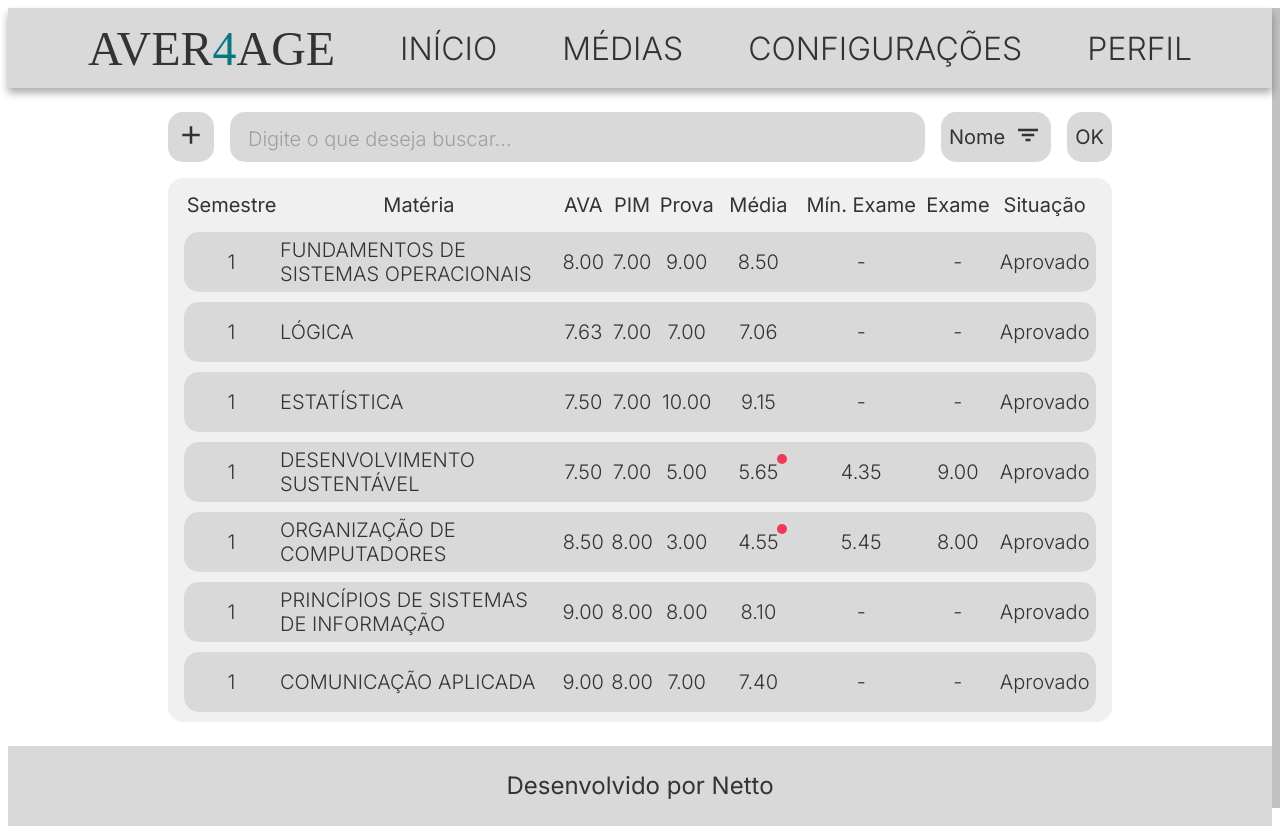
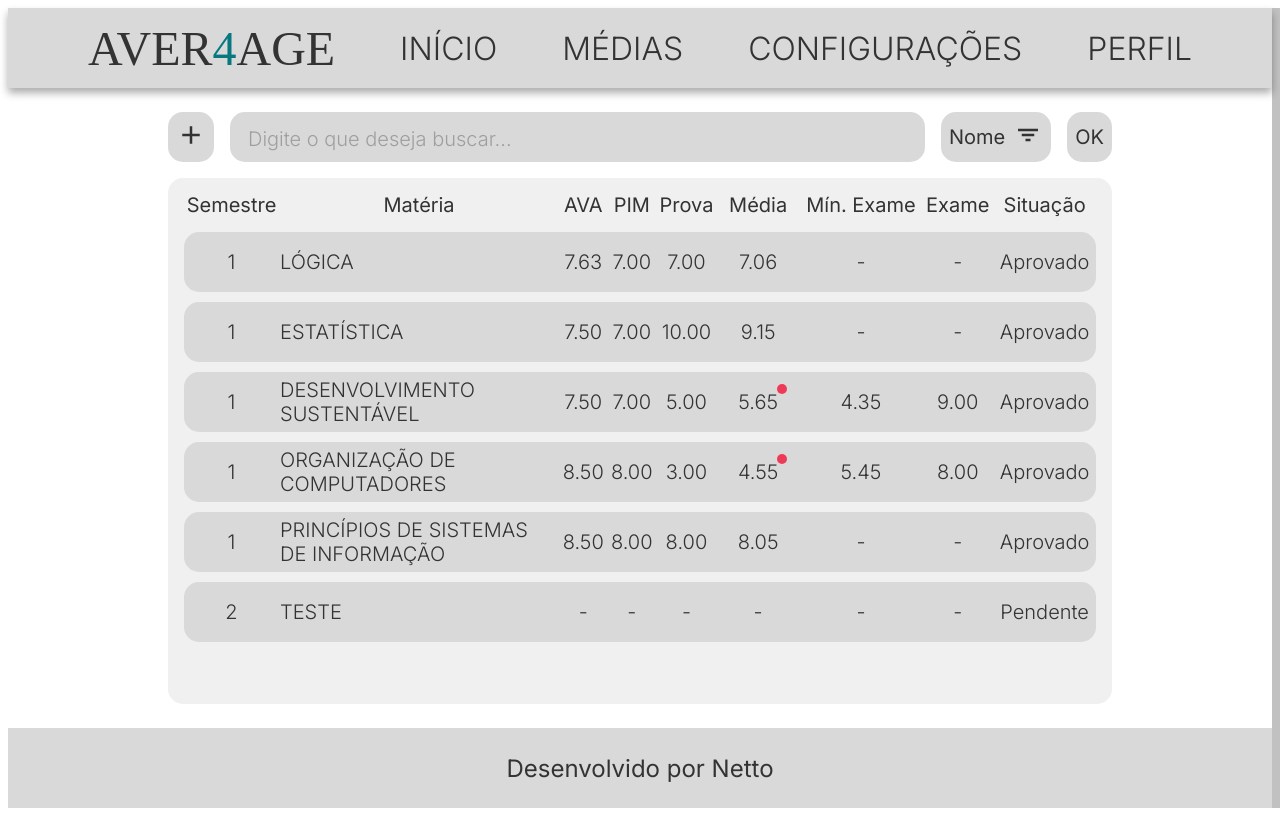
Before and after one commit to netto0/aver4age, a React (Vite) app: page / in a window 1280 px wide. Built offline with nearby package versions, Linux system fonts and the light colour scheme; data requests are answered from the project's data file; some icons are missing; a web font is replaced by a local one.

Commit message:
Edit and Delete crud functions and adjusts

```diff
--- a/backend/db.json
+++ b/backend/db.json
@@ -1,19 +1,6 @@
 {
   "subjects": [
     {
-      "id": 1,
-      "name": "FUNDAMENTOS DE SISTEMAS OPERACIONAIS",
-      "semester": 1,
-      "ava1": 2,
-      "ava2": 2,
-      "ava3": 1.75,
-      "ava4": 2.25,
-      "pim": 7,
-      "exam": 9,
-      "summerSchoolGrade": null
-    },
-    {
-      "id": 2,
       "name": "LÓGICA",
       "semester": 1,
       "ava1": 2.25,
@@ -22,7 +9,8 @@
       "ava4": 2.25,
       "pim": 7,
       "exam": 7,
-      "summerSchoolGrade": null
+      "summerSchoolGrade": null,
+      "id": 2
     },
     {
       "id": 3,
@@ -61,28 +49,28 @@
       "summerSchoolGrade": 8
     },
     {
-      "id": 6,
       "name": "PRINCÍPIOS DE SISTEMAS DE INFORMAÇÃO",
       "semester": 1,
-      "ava1": 2.5,
+      "ava1": "3",
       "ava2": 2.25,
-      "ava3": 2,
+      "ava3": "1",
       "ava4": 2.25,
       "pim": 8,
       "exam": 8,
-      "summerSchoolGrade": null
+      "summerSchoolGrade": null,
+      "id": 6
     },
     {
-      "id": 7,
-      "name": "COMUNICAÇÃO APLICADA",
-      "semester": 1,
-      "ava1": 2,
-      "ava2": 2.5,
-      "ava3": 2.25,
-      "ava4": 2.25,
-      "pim": 8,
-      "exam": 7,
-      "summerSchoolGrade": null
+      "name": "TESTE",
+      "semester": "2",
+      "ava1": "",
+      "ava2": "",
+      "ava3": "",
+      "ava4": "",
+      "pim": "",
+      "exam": "",
+      "summerSchoolGrade": "",
+      "id": 7
     }
   ]
 }
--- a/src/api/Subjects.js
+++ b/src/api/Subjects.js
@@ -2,7 +2,72 @@ import axios from "axios";
 
 const baseUrl = "http://localhost:3000";
 
-export default async function getSubjects() {
-  const resp = await axios.get(`${baseUrl}/subjects`)
-  return resp.data
-};
+async function getSubjects() {
+  const resp = await axios.get(`${baseUrl}/subjects`);
+  return resp.data;
+}
+
+async function getSubject(id) {
+  const resp = await axios.get(`${baseUrl}/subjects/${id}`)
+  return resp.data;
+}
+
+async function deleteSubject(id) {
+  const resp = await axios.delete(`${baseUrl}/subjects/${id}`)
+  return resp.data;
+}
+
+async function addSubject(
+  name,
+  semester,
+  ava1 = null,
+  ava2 = null,
+  ava3 = null,
+  ava4 = null,
+  pim = null,
+  exam = null,
+  summerGrade = null
+) {
+  const postBody = {
+    name: name,
+    semester: semester,
+    ava1: ava1,
+    ava2: ava2,
+    ava3: ava3,
+    ava4: ava4,
+    pim: pim,
+    exam: exam,
+    summerSchoolGrade: summerGrade,
+  };
+  const resp = await axios.post(`${baseUrl}/subjects`, postBody);
+  return resp.data;
+}
+
+async function editSubject(
+  id,
+  name,
+  semester,
+  ava1,
+  ava2,
+  ava3,
+  ava4,
+  pim,
+  exam,
+  summerGrade
+) {
+  const reqBody = {
+    name: name,
+    semester: semester,
+    ava1: ava1,
+    ava2: ava2,
+    ava3: ava3,
+    ava4: ava4,
+    pim: pim,
+    exam: exam,
+    summerSchoolGrade: summerGrade,
+  };
+  const resp = await axios.put(`${baseUrl}/subjects/${id}`, reqBody);
+  return resp.data;
+}
+
+export { getSubjects, getSubject, addSubject, editSubject, deleteSubject };
--- a/src/components/pages/AddSubjectBox/AddSubjectBox.jsx
+++ b/src/components/pages/AddSubjectBox/AddSubjectBox.jsx
@@ -1,34 +1,77 @@
-import React from "react";
+import React, { useState } from "react";
 import Button from "../../elements/Button";
 import Input from "../../elements/Input";
 import styles from "./AddSubjectBox.module.css";
 import { IoMdCloseCircleOutline } from "react-icons/io";
 import { GlobalSettingsContext } from "../../../providers/globalSettings";
+import { addSubject } from "../../../api/Subjects"
 
 export default function AddSubjectBox() {
 
-  const {setModalActive} = React.useContext(GlobalSettingsContext)
+  const {formData, setFormData, getData} = React.useContext(GlobalSettingsContext)
 
-    return (
+  const handleChange = (e, key) => {
+    setFormData({ ...formData, [key]: e.target.value });
+  };
+
+  const closeScreen = () => {
+    setFormData({
+        name: "",
+        semester: "",
+        ava1: "",
+        ava2: "",
+        ava3: "",
+        ava4: "",
+        pim: "",
+        exam: "",
+        summerSchoolGrade: "",
+    })
+    setModalActive(null)
+  }
+
+  const sendForm = async (e, {name, semester, ava1, ava2, ava3, ava4, pim, exam, summerSchoolGrade}) => {
+    e.preventDefault()
+    const res = await addSubject(name, semester, ava1, ava2, ava3, ava4, pim, exam, summerSchoolGrade)
+    if(res) {
+      getData()
+    }
+    closeScreen()
+  }
+
+  const { setModalActive } = React.useContext(GlobalSettingsContext);
+
+  return (
     <div className={styles.addSubjectContainer}>
+      {/* {JSON.stringify(formData)} */}
       <form>
-        <IoMdCloseCircleOutline onClick={() => setModalActive(null)}/>
+        <IoMdCloseCircleOutline onClick={closeScreen} />
         <legend>Adicionar Matéria</legend>
-        <Input name="subjectName" placeholder="Nome da Matéria" />
-        <Input name="semester" placeholder="Semestre" />
+        <Input
+          name="subjectName"
+          type="text"
+          placeholder="Nome da Matéria"
+          value={formData.name}
+          onChange={(e) => handleChange(e, "name")}
+        />
+        <Input name="semester" type="number" placeholder="Semestre" onChange={(e) => handleChange(e, "semester")}/>
         <div className={styles.double}>
-          <Input name="ava1" placeholder="Questionário I AVA" />
-          <Input name="ava2" placeholder="Questionário II AVA" />
+          <Input name="ava1" type="number" placeholder="Questionário I AVA" onChange={(e) => handleChange(e, "ava1")}/>
+          <Input name="ava2" type="number" placeholder="Questionário II AVA" onChange={(e) => handleChange(e, "ava2")}/>
         </div>
         <div className={styles.double}>
-          <Input name="ava3" placeholder="Questionário III AVA" />
-          <Input name="ava4" placeholder="Questionário IV AVA" />
+          <Input name="ava3" type="number" placeholder="Questionário III AVA" onChange={(e) => handleChange(e, "ava3")}/>
+          <Input name="ava4" type="number" placeholder="Questionário IV AVA" onChange={(e) => handleChange(e, "ava4")}/>
         </div>
-        <Input name="pim" placeholder="PIM" />
-        <Input name="exam" placeholder="Prova" />
+        <Input name="pim" type="number" placeholder="PIM" onChange={(e) => handleChange(e, "pim")}/>
+        <Input name="exam" type="number" placeholder="Prova" onChange={(e) => handleChange(e, "exam")}/>
         <div className={styles.double}>
-          <Button label="Cancelar" red={true} width="1000px" onClick={() => setModalActive(null)}/>
-          <Button label="Confirmar" green={true} />
+          <Button
+            label="Cancelar"
+            red={true}
+            width="1000px"
+            onClick={closeScreen}
+          />
+          <Button label="Confirmar" green={true} onClick={(e) => sendForm(e, formData)}/>
         </div>
       </form>
     </div>
--- a/src/components/pages/Averages/ListBox.jsx
+++ b/src/components/pages/Averages/ListBox.jsx
@@ -1,42 +1,58 @@
 import styles from "./ListBox.module.css";
-import getSubjects from "../../../api/Subjects";
+// import {getSubjects, getSubject} from "../../../api/Subjects";
+import {getSubject} from "../../../api/Subjects";
 import React, { useCallback, useEffect, useState } from "react";
 import { GlobalSettingsContext } from "../../../providers/globalSettings";
 import EditSubjectBox from "../EditSubjectBox/EditSubjectBox";
 
 export default function ListBox() {
-  const [subjects, setSubjects] = useState([]);
+  const {formData, setFormData, getData, setModalActive, subjects} = React.useContext(GlobalSettingsContext)
 
   function getAverage(ava, pim, exam) {
-    return ((ava + 2 * pim + 7 * exam) / 10).toFixed(2);
+    if (ava && pim && exam) {
+      return ((parseFloat(ava) + (2 * parseFloat(pim)) + (7 * parseFloat(exam))) / 10).toFixed(2);
+    } else {
+      return "-"
+    }
   }
 
   function getAvaSum(ava1, ava2, ava3, ava4) {
-    return ava1 + ava2 + ava3 + ava4;
-  }
+    if (ava1 && ava2 && ava3 && ava4) {
+      return (parseFloat(ava1) + parseFloat(ava2) + parseFloat(ava3) + parseFloat(ava4)).toFixed(2);
+  } else {
+    return "-"
+  }}
 
   function getSituation(average, exam) {
     if (average < 7) {
       const finalAverage = (parseFloat(average) + parseFloat(exam)) / 2;
       return finalAverage > 5 ? "Aprovado" : "Reprovado";
+    } else if(average > 7){
+      return "Aprovado";
     } else {
-      return "Aprovado";
+      return "Pendente"
     }
-
-    //
   }
 
-  const getData = useCallback(async () => {
-    const response = await getSubjects();
-    if (response) setSubjects(response);
+  const getSingleSubject = useCallback(async (id) => {
+    const response = await getSubject(id);
+    if (response) {
+      setFormData({...formData, ...response})
+    }
   }, []);
+
+  const openEditPage = (e) => {
+    const rowID = e.target.parentElement.id
+    getSingleSubject(rowID)
+    setModalActive(<EditSubjectBox/>)
+  }
+
 
   useEffect(() => {
     getData();
   }, []);
 
-
-  const {setModalActive} = React.useContext(GlobalSettingsContext)
+  const {} = React.useContext(GlobalSettingsContext)
 
   return (
     <div className={styles.listboxContainer}>
@@ -61,12 +77,13 @@ export default function ListBox() {
             const average = getAverage(avaSum, subject.pim, subject.exam);
 
             return (
-              <tr key={id} className={styles.tableRow} onClick={() => setModalActive(<EditSubjectBox />)}>
+              // <tr key={id} className={styles.tableRow} onClick={() => setModalActive(<EditSubjectBox />)}>
+              <tr key={id} className={styles.tableRow} id={id} onClick={(e) => openEditPage(e)}>
                 <td>{subject.semester}</td>
                 <td className={styles.subjectName}>{subject.name}</td>
-                <td>{avaSum.toFixed(2)}</td>
-                <td>{subject.pim.toFixed(2)}</td>
-                <td>{subject.exam.toFixed(2)}</td>
+                <td>{avaSum}</td>
+                <td>{subject.pim ? parseFloat(subject.pim).toFixed(2) : "-"}</td>
+                <td>{subject.exam ? parseFloat(subject.exam).toFixed(2): "-"}</td>
                 <td className={styles.average}>
                   {average}
                   {average < 7 && <div className={styles.redCircle} />}
@@ -74,7 +91,7 @@ export default function ListBox() {
                 <td>{average < 7 ? (10 - average).toFixed(2) : "-"}</td>
                 <td>
                   {subject.summerSchoolGrade
-                    ? subject.summerSchoolGrade.toFixed(2)
+                    ? (subject.summerSchoolGrade).toFixed(2)
                     : "-"}
                 </td>
                 <td>{getSituation(average, subject.summerSchoolGrade)}</td>
--- a/src/components/pages/EditSubjectBox/EditSubjectBox.jsx
+++ b/src/components/pages/EditSubjectBox/EditSubjectBox.jsx
@@ -1,35 +1,77 @@
-import React from "react";
+import React, { useEffect } from "react";
 import Button from "../../elements/Button";
 import Input from "../../elements/Input";
 import styles from "../AddSubjectBox/AddSubjectBox.module.css";
 import { IoMdCloseCircleOutline } from "react-icons/io";
 import { GlobalSettingsContext } from "../../../providers/globalSettings";
+import { editSubject, deleteSubject } from "../../../api/Subjects";
+
 
 export default function EditSubjectBox() {
 
-  const {setModalActive} = React.useContext(GlobalSettingsContext)
+  const {setModalActive, formData, setFormData, getData} = React.useContext(GlobalSettingsContext)
+
+  const closeScreen = () => {
+    setFormData({
+        name: "",
+        semester: "",
+        ava1: "",
+        ava2: "",
+        ava3: "",
+        ava4: "",
+        pim: "",
+        exam: "",
+        summerSchoolGrade: "",
+    })
+    setModalActive(null)
+  }
+
+  const handleChange = (e, key) => {
+    setFormData({ ...formData, [key]: e.target.value.toUpperCase() });
+  };
+
+  const sendChanges = async (e) => {
+    const {name, semester, ava1,ava2,ava3,ava4,pim, exam, summerSchoolGrade} = formData
+    e.preventDefault()
+    const res = await editSubject(formData.id,name, semester, ava1,ava2,ava3,ava4,pim, exam, summerSchoolGrade)
+    if(res) {
+      console.log("aaaaaaa")
+      getData()
+      closeScreen()
+    }
+  }
+
+  const confirmDelete = async (e) => {
+    e.preventDefault()
+    const res = await deleteSubject(formData.id)
+    if(res) {
+      getData()
+    }
+    closeScreen()
+  }
 
     return (
     <div className={styles.addSubjectContainer}>
-      <form>
+      {/* {JSON.stringify(formData)} */}
+      <form onSubmit={(e) => e.preventDefault()}>
         <IoMdCloseCircleOutline onClick={() => setModalActive(null)}/>
         <legend>Editar Matéria</legend>
-        <Input name="subjectName" placeholder="Nome da Matéria" />
-        <Input name="semester" placeholder="Semestre" />
+        <Input type="text" name="subjectName" placeholder="Nome da Matéria" value={formData.name} onChange={(e) => handleChange(e, "name")}/>
+        <Input type="number" name="semester" placeholder="Semestre" value={formData.semester} onChange={(e) => handleChange(e, "semester")}/>
         <div className={styles.double}>
-          <Input name="ava1" placeholder="Questionário I AVA" />
-          <Input name="ava2" placeholder="Questionário II AVA" />
+          <Input type="number" name="ava1" placeholder="Questionário I AVA" value={formData.ava1} onChange={(e) => handleChange(e, "ava1")}/>
+          <Input type="number" name="ava2" placeholder="Questionário II AVA" value={formData.ava2} onChange={(e) => handleChange(e, "ava2")}/>
         </div>
         <div className={styles.double}>
-          <Input name="ava3" placeholder="Questionário III AVA" />
-          <Input name="ava4" placeholder="Questionário IV AVA" />
+          <Input type="number" name="ava3" placeholder="Questionário III AVA" value={formData.ava3} onChange={(e) => handleChange(e, "ava3")}/>
+          <Input type="number" name="ava4" placeholder="Questionário IV AVA" value={formData.ava4} onChange={(e) => handleChange(e, "ava4")}/>
         </div>
-        <Input name="pim" placeholder="PIM" />
-        <Input name="exam" placeholder="Prova" />
+        <Input type="number" name="pim" placeholder="PIM" value={formData.pim} onChange={(e) => handleChange(e, "pim")}/>
+        <Input type="number" name="exam" placeholder="Prova" value={formData.exam} onChange={(e) => handleChange(e, "exam")}/>
         <div className={styles.double}>
-          <Button label="Cancelar" red={true} width="1000px" onClick={() => setModalActive(null)}/>
-          <Button label="Excluir" red={true} width="1000px" onClick={() => setModalActive(null)}/>
-          <Button label="Confirmar" green={true} />
+          <Button label="Cancelar" red={true} width="1000px" onClick={closeScreen}/>
+          <Button label="Excluir" red={true} width="1000px" onClick={confirmDelete}/>
+          <Button label="Confirmar" green={true} onClick={(e) => sendChanges(e, )}/>
         </div>
       </form>
     </div>
--- a/src/providers/globalSettings.jsx
+++ b/src/providers/globalSettings.jsx
@@ -1,13 +1,30 @@
-import React, { useState } from "react";
+import React, { useState, useCallback } from "react";
+import { getSubjects } from "../api/Subjects";
 
 export const GlobalSettingsContext = React.createContext({})
 
 export const GlobalSettingsProvider = (props) => {
+    const [subjects, setSubjects] = useState([]);
     const [modalActive, setModalActive] = useState(null)
+    const [formData, setFormData] = useState({
+        name: "",
+        semester: "",
+        ava1: "",
+        ava2: "",
+        ava3: "",
+        ava4: "",
+        pim: "",
+        exam: "",
+        summerSchoolGrade: "",
+      });
 
+      const getData = useCallback(async () => {
+        const response = await getSubjects();
+        if (response) setSubjects(response);
+      }, []);
 
     return (
-        <GlobalSettingsContext.Provider value={{modalActive, setModalActive}}>
+        <GlobalSettingsContext.Provider value={{modalActive, setModalActive, formData, setFormData, subjects, getData}}>
             {props.children}
         </GlobalSettingsContext.Provider>
     )
```
Also changed, not shown: src/components/elements/Input.module.css (+4 -4 lines).
